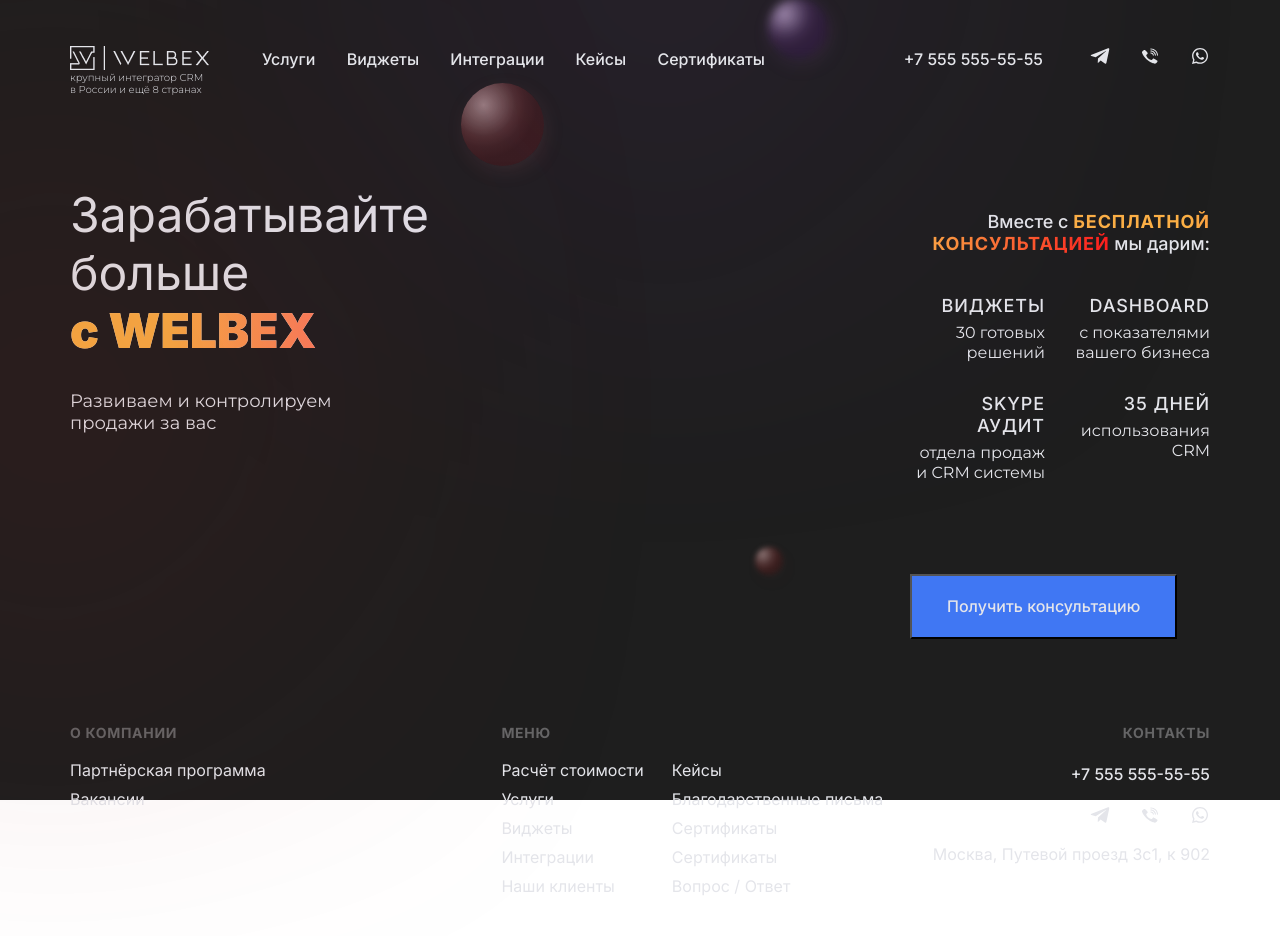
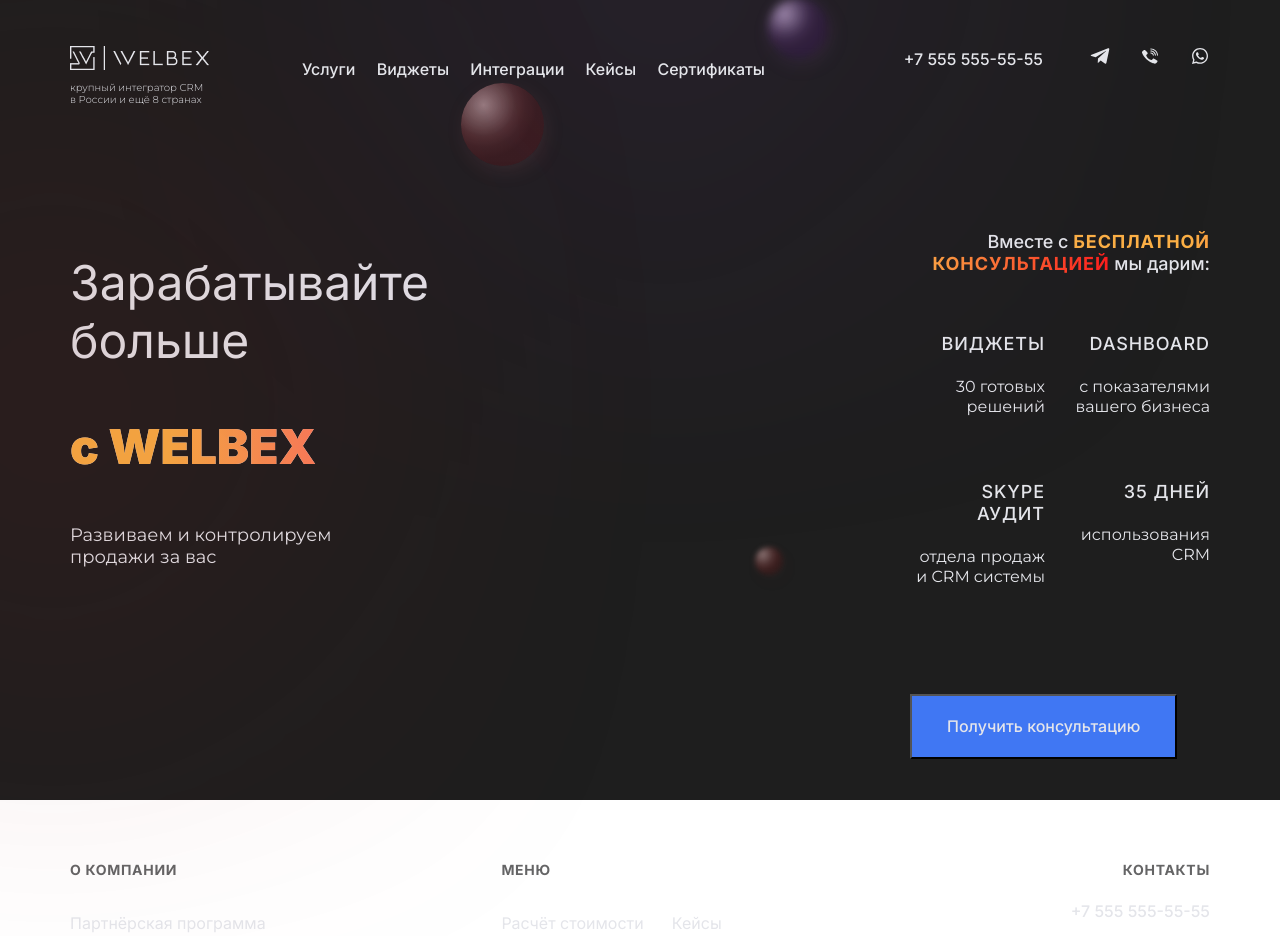
Before and after one commit to amoCRM-syrovezhko-test-task/welbex, a React (Create React App) app: page / in a window 1280 px wide. Shown: the top 936 px of the page. Built offline with nearby package versions, Linux system fonts and the light colour scheme.

Commit message:
fix: made `Sticky Footer`

```diff
--- a/src/App.js
+++ b/src/App.js
@@ -6,10 +6,12 @@
 function App() {
   return (
     <div className="App">
-      <Header />
-      <Main />
+      <div className="container">
+        <Header />
+        <Main />
+        <BackGround />
+      </div>
       <Footer />
-      <BackGround />
     </div>
   );
 }
--- a/src/assets/scss/components/sections/_footer.scss
+++ b/src/assets/scss/components/sections/_footer.scss
@@ -33,7 +33,7 @@
       display: flex;
       flex-direction: column;
       flex-wrap: wrap;
-      height: 14.5rem;
+      height: 25rem;
       // height: 100%;
       width: 41rem;
       // width: 100%;
@@ -95,6 +95,7 @@
 
 .legal {
   margin-top: 70px;
+  margin-bottom: 2rem;
   font-family: 'Montserrat';
   font-style: normal;
   font-weight: 400;
--- a/src/assets/scss/index.scss
+++ b/src/assets/scss/index.scss
@@ -14,23 +14,41 @@
 @import 'components/sections/header/phone';
 @import 'components/sections/header/messengers';
 
-* {
+html,
+body {
   margin: 0;
   padding: 0;
-  box-sizing: border-box;
   font-size: 10px;
 }
 
-body {
+#root{
   height: 100%;
 }
 
+* {
+  box-sizing: border-box;
+}
+
+body {
+  height: 100vh;
+  width: 100vw;
+}
+
 .App {
-  height: 100vh;
+  height: 100%;
   display: flex;
+  width: 100%;
   align-items: center;
-  justify-content: space-between;
   flex-direction: column;
   background: #1E1E1E;
 
 }
+
+.container {
+  display: flex;
+  flex-direction: column;
+  align-items: center;
+  height: 100%;
+  width: 100%;
+
+}
```
